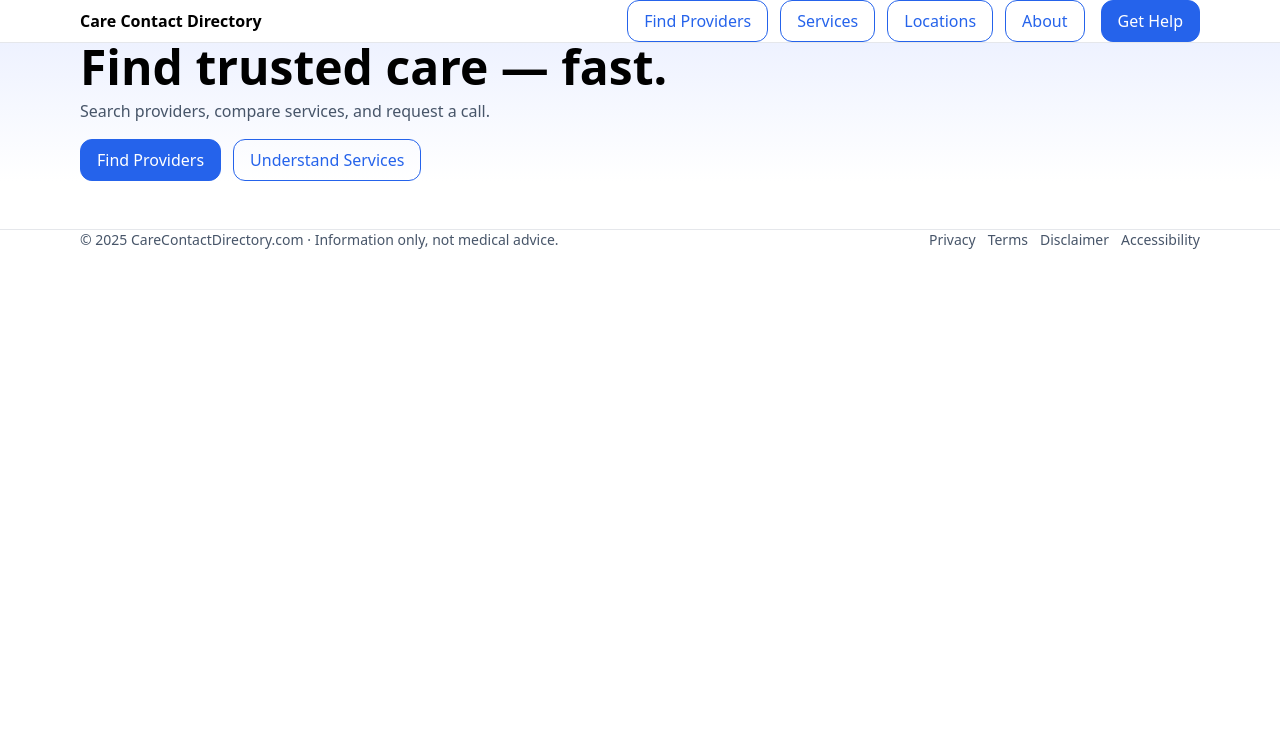
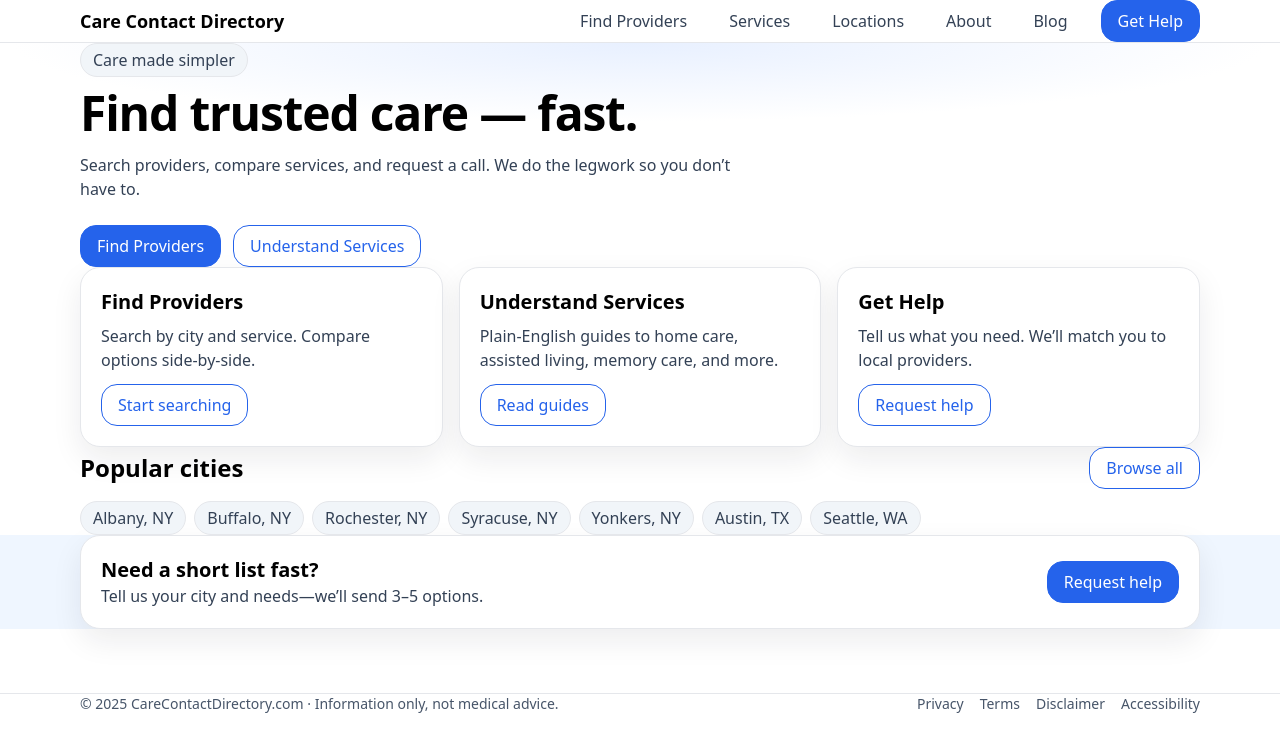
Before and after one commit to Gr3enWinter/carecontact-next, a Next.js app: page / in a window 1280 px wide. Shown: the top 752 px of the page. Built offline with nearby package versions, Linux system fonts and the light colour scheme.

Commit message:
v1.3 style upgrade

```diff
--- a/app/api/cron/autopost/route.ts
+++ b/app/api/cron/autopost/route.ts
@@ -4,38 +4,88 @@ import { adminClient } from '../../../../src/lib/supabaseServer'
 import { revalidatePath } from 'next/cache'
 
 export const runtime = 'nodejs'
+
 const topics = [
   '10 Questions to Ask a Home Care Provider',
   'Understanding Medicare Coverage for Assisted Living',
-  'How to Spot Elder Abuse'
+  'How to Spot Elder Abuse',
 ]
-function slugify(s: string){ return s.toLowerCase().replace(/[^a-z0-9]+/g,'-').replace(/(^-|-$)/g,'') }
-async function fetchPexelsImage(query: string){
+
+function slugify(s: string) {
+  return s.toLowerCase().replace(/[^a-z0-9]+/g, '-').replace(/(^-|-$)/g, '')
+}
+
+async function fetchPexelsImage(query: string) {
   const key = process.env.PEXELS_API_KEY
-  if(!key) return null
-  try{
-    const res = await fetch(`https://api.pexels.com/v1/search?per_page=1&query=${encodeURIComponent(query)}`, { headers: { Authorization: key } })
-    if(!res.ok) return null
+  if (!key) return null
+  try {
+    const res = await fetch(
+      `https://api.pexels.com/v1/search?per_page=1&query=${encodeURIComponent(query)}`,
+      { headers: { Authorization: key } }
+    )
+    if (!res.ok) return null
     const json = await res.json()
     const photo = json?.photos?.[0]
     return photo?.src?.large || photo?.src?.medium || null
-  }catch{return null}
+  } catch {
+    return null
+  }
 }
-export async function GET(){
+
+export async function GET() {
   const topic = topics[Math.floor(Math.random() * topics.length)]
+
   const apiKey = process.env.OPENAI_API_KEY
-  if(!apiKey) return NextResponse.json({ ok:false, error: 'Missing OPENAI_API_KEY' }, { status: 500 })
+  if (!apiKey) {
+    return NextResponse.json({ ok: false, error: 'Missing OPENAI_API_KEY' }, { status: 500 })
+  }
+
   const client = new OpenAI({ apiKey })
-  const sys = 'You are a precise, neutral health/elder-care writer. Use H2/H3 headings, short paragraphs, bullets; include a short FAQ. Avoid medical advice.'
+  const sys =
+    'You are a precise, neutral health/elder-care writer. Use H2/H3 headings, short paragraphs, bullets where helpful, and a short FAQ. Avoid medical advice.'
   const user = `Write a blog post titled: "${topic}" for families and care coordinators.`
-  const chat = await client.chat.completions.create({ model: process.env.OPENAI_MODEL || 'gpt-4o-mini', messages: [{ role:'system', content: sys }, { role:'user', content: user }], temperature: 0.4 })
-  let html = chat.choices[0].message?.content || ''
+
+  const chat = await client.chat.completions.create({
+    model: process.env.OPENAI_MODEL || 'gpt-4o-mini',
+    messages: [{ role: 'system', content: sys }, { role: 'user', content: user }],
+    temperature: 0.4,
+  })
+
+  let html = chat.choices?.[0]?.message?.content || ''
+  if (!html) {
+    return NextResponse.json({ ok: false, error: 'Empty generation' }, { status: 500 })
+  }
+
+  // optional hero image
   const hero = await fetchPexelsImage(topic)
-  if(hero){ html = `<figure style="margin:0 0 16px 0"><img alt="${topic}" src="${hero}" style="width:100%;height:auto;border-radius:16px;border:1px solid #e6eaf2" /></figure>` + html }
+  if (hero) {
+    const fig = `<figure style="margin:0 0 16px 0"><img alt="${topic}" src="${hero}" style="width:100%;height:auto;border-radius:16px;border:1px solid #e6eaf2" /></figure>`
+    html = fig + html
+  }
+
   const supa = adminClient()
-  const slug = slugify(topic)
-  const { error } = await supa.from('posts').insert({ slug, title: topic, html })
-  if(error) return NextResponse.json({ ok:false, error: error.message }, { status: 500 })
-  try{ revalidatePath('/blog') }catch{}
+
+  // ensure unique slug
+  const base = slugify(topic)
+  let slug = base
+
+  // try insert
+  let { error } = await supa.from('posts').insert({ slug, title: topic, html })
+
+  // if slug conflict, append timestamp and retry once
+  if (error && /slug/i.test(error.message)) {
+    const ts = new Date().toISOString().replace(/[^0-9]/g, '').slice(0, 12) // yyyymmddhhmm
+    slug = `${base}-${ts}`
+    ;({ error } = await supa.from('posts').insert({ slug, title: topic, html }))
+  }
+
+  if (error) {
+    return NextResponse.json({ ok: false, error: error.message }, { status: 500 })
+  }
+
+  try {
+    revalidatePath('/blog')
+  } catch {}
+
   return NextResponse.json({ ok: true, slug, hero: !!hero })
 }
--- a/app/blog/page.tsx
+++ b/app/blog/page.tsx
@@ -1,41 +1,19 @@
 import Link from 'next/link'
-import { adminClient } from '../../src/lib/supabaseServer' // use '@/src/...' if your alias works
-
-function strip(html: string) {
-  return html.replace(/<[^>]*>/g, ' ').replace(/\s+/g, ' ').trim()
+import { adminClient } from '../../src/lib/supabaseServer'
+function strip(html:string){return html.replace(/<[^>]*>/g,' ').replace(/\s+/g,' ').trim()}
+export default async function BlogIndex(){
+  const supa=adminClient()
+  const { data: posts, error } = await supa.from('posts').select('slug,title,html,created_at').order('created_at',{ascending:false}).limit(50)
+  if(error) return <div className="container py-10">Failed to load posts.</div>
+  return (<div className="container py-10">
+    <h1 className="text-3xl font-bold mb-3">Blog</h1>
+    <div className="grid grid-cols-1 md:grid-cols-2 gap-4">
+      {(posts??[]).map(p=>(<article key={p.slug} className="card">
+        <h2 className="text-xl font-semibold"><Link href={`/blog/${p.slug}`}>{p.title}</Link></h2>
+        <div className="text-xs text-slate-600 mt-1">{new Date(p.created_at as string).toLocaleDateString()}</div>
+        <p className="text-slate-700 mt-2">{strip((p.html as string)||'').slice(0,180)}…</p>
+        <div className="mt-3"><Link href={`/blog/${p.slug}`} className="btn">Read more</Link></div>
+      </article>))}
+    </div>
+  </div>)
 }
-
-export default async function BlogIndex() {
-  const supa = adminClient()
-  const { data: posts, error } = await supa
-    .from('posts')
-    .select('slug,title,html,created_at')
-    .order('created_at', { ascending: false })
-    .limit(50)
-
-  if (error) return <div className="container py-10">Failed to load posts.</div>
-
-  return (
-    <div className="container py-10">
-      <h1 className="text-3xl font-bold mb-3">Blog</h1>
-      <div className="grid-cards">
-        {(posts ?? []).map(p => (
-          <article key={p.slug} className="card">
-            <h2 className="text-xl font-semibold">
-              <Link href={`/blog/${p.slug}`}>{p.title}</Link>
-            </h2>
-            <div className="text-xs text-slate-500 mt-1">
-              {new Date(p.created_at as string).toLocaleDateString()}
-            </div>
-            <p className="text-slate-700 mt-2">
-              {strip((p.html as string) || '').slice(0, 180)}…
-            </p>
-            <div className="mt-3">
-              <Link href={`/blog/${p.slug}`} className="btn">Read more</Link>
-            </div>
-          </article>
-        ))}
-      </div>
-    </div>
-  )
-}
--- a/app/layout.tsx
+++ b/app/layout.tsx
@@ -1 +1,34 @@
-import '@/styles/globals.css';import Link from 'next/link';export const metadata={title:'Care Contact Directory',description:'Find trusted care—fast.'};export default function RootLayout({children}:{children:React.ReactNode}){return (<html lang='en'><body><header className='border-b sticky top-0 bg-white/80 backdrop-blur z-50'><div className='container flex items-center gap-4 py-3'><Link href='/' className='font-extrabold'>Care Contact Directory</Link><nav className='ml-auto hidden md:flex gap-3'><Link href='/find-providers' className='btn'>Find Providers</Link><Link href='/services' className='btn'>Services</Link><Link href='/locations' className='btn'>Locations</Link><Link href='/about' className='btn'>About</Link></nav><Link href='/contact' className='btn btn-primary'>Get Help</Link></div></header><main>{children}</main><footer className='mt-12 border-t'><div className='container py-6 text-sm text-slate-600 flex items-center justify-between flex-wrap gap-2'><div>© {new Date().getFullYear()} CareContactDirectory.com · Information only, not medical advice.</div><nav className='flex gap-3'><Link href='/privacy'>Privacy</Link><Link href='/terms'>Terms</Link><Link href='/disclaimer'>Disclaimer</Link><Link href='/accessibility'>Accessibility</Link></nav></div></footer></body></html>) }
+import '@/styles/globals.css'
+import Link from 'next/link'
+
+export const metadata = { title: 'Care Contact Directory', description: 'Find trusted care—fast.' }
+
+export default function RootLayout({ children }: { children: React.ReactNode }){
+  return (<html lang="en"><body>
+    <header className="sticky top-0 z-50 bg-white/80 backdrop-blur border-b">
+      <div className="container flex items-center gap-4 py-3">
+        <Link href="/" className="font-extrabold text-lg">Care Contact Directory</Link>
+        <nav className="ml-auto hidden md:flex gap-2">
+          <Link href="/find-providers" className="btn btn-ghost">Find Providers</Link>
+          <Link href="/services" className="btn btn-ghost">Services</Link>
+          <Link href="/locations" className="btn btn-ghost">Locations</Link>
+          <Link href="/about" className="btn btn-ghost">About</Link>
+          <Link href="/blog" className="btn btn-ghost">Blog</Link>
+        </nav>
+        <Link href="/contact" className="btn btn-primary">Get Help</Link>
+      </div>
+    </header>
+    <main>{children}</main>
+    <footer className="mt-16 border-t">
+      <div className="container py-8 text-sm text-slate-600 flex items-center justify-between flex-wrap gap-3">
+        <div>© {new Date().getFullYear()} CareContactDirectory.com · Information only, not medical advice.</div>
+        <nav className="flex gap-4">
+          <Link href="/privacy">Privacy</Link>
+          <Link href="/terms">Terms</Link>
+          <Link href="/disclaimer">Disclaimer</Link>
+          <Link href="/accessibility">Accessibility</Link>
+        </nav>
+      </div>
+    </footer>
+  </body></html>)
+}
--- a/app/page.tsx
+++ b/app/page.tsx
@@ -1 +1,54 @@
-import Link from 'next/link';export default function Home(){return (<div><section className='bg-gradient-to-b from-indigo-50 to-white'><div className='container py-12'><h1 className='text-4xl md:text-5xl font-extrabold'>Find trusted care — fast.</h1><p className='text-slate-600 mt-2 max-w-2xl'>Search providers, compare services, and request a call.</p><div className='mt-4 flex gap-3 flex-wrap'><Link href='/find-providers' className='btn btn-primary'>Find Providers</Link><Link href='/services' className='btn'>Understand Services</Link></div></div></section></div>) }
+import Link from 'next/link'
+const cards=[
+  {title:'Find Providers',body:'Search by city and service. Compare options side-by-side.',href:'/find-providers',cta:'Start searching'},
+  {title:'Understand Services',body:'Plain-English guides to home care, assisted living, memory care, and more.',href:'/services',cta:'Read guides'},
+  {title:'Get Help',body:'Tell us what you need. We’ll match you to local providers.',href:'/contact',cta:'Request help'},
+]
+export default function Home(){return (<div>
+  <section className="relative overflow-hidden">
+    <div className="absolute inset-0 -z-10 bg-[radial-gradient(70%_50%_at_50%_0%,#e8f0ff,transparent_70%)]" />
+    <div className="container py-14">
+      <span className="chip">Care made simpler</span>
+      <h1 className="mt-3 text-4xl md:text-5xl font-extrabold leading-tight tracking-tight">Find trusted care — fast.</h1>
+      <p className="text-slate-700 mt-4 max-w-2xl">Search providers, compare services, and request a call. We do the legwork so you don’t have to.</p>
+      <div className="mt-6 flex gap-3 flex-wrap">
+        <Link href="/find-providers" className="btn btn-primary">Find Providers</Link>
+        <Link href="/services" className="btn">Understand Services</Link>
+      </div>
+    </div>
+  </section>
+  <section className="container py-10">
+    <div className="grid grid-cols-1 md:grid-cols-3 gap-4">
+      {cards.map(c=>(<article key={c.title} className="card">
+        <h2 className="text-xl font-bold">{c.title}</h2>
+        <p className="text-slate-700 mt-2">{c.body}</p>
+        <div className="mt-3"><Link href={c.href} className="btn">{c.cta}</Link></div>
+      </article>))}
+    </div>
+  </section>
+  <section className="container pb-14">
+    <div className="flex items-center justify-between mb-3">
+      <h2 className="text-2xl font-bold">Popular cities</h2>
+      <Link href="/locations" className="btn">Browse all</Link>
+    </div>
+    <div className="flex flex-wrap gap-2">
+      {[
+        {slug:'albany-ny',name:'Albany, NY'},{slug:'buffalo-ny',name:'Buffalo, NY'},
+        {slug:'rochester-ny',name:'Rochester, NY'},{slug:'syracuse-ny',name:'Syracuse, NY'},
+        {slug:'yonkers-ny',name:'Yonkers, NY'},{slug:'austin-tx',name:'Austin, TX'},
+        {slug:'seattle-wa',name:'Seattle, WA'},
+      ].map(c=><Link key={c.slug} href={`/locations/${c.slug}`} className="chip">{c.name}</Link>)}
+    </div>
+  </section>
+  <section className="bg-blue-50">
+    <div className="container py-12">
+      <div className="card flex flex-col md:flex-row md:items-center gap-4 justify-between">
+        <div>
+          <h3 className="text-xl font-bold">Need a short list fast?</h3>
+          <p className="text-slate-700">Tell us your city and needs—we’ll send 3–5 options.</p>
+        </div>
+        <Link href="/contact" className="btn btn-primary">Request help</Link>
+      </div>
+    </div>
+  </section>
+</div>)}
--- a/package.json
+++ b/package.json
@@ -16,6 +16,7 @@
     "react-dom": "18.2.0"
   },
   "devDependencies": {
+    "@tailwindcss/typography": "^0.5.19",
     "@types/react": "19.2.2",
     "autoprefixer": "10.4.20",
     "eslint": "8.57.0",
--- a/src/styles/globals.css
+++ b/src/styles/globals.css
@@ -1 +1,13 @@
-@tailwind base;@tailwind components;@tailwind utilities;.container{max-width:72rem;margin:0 auto;padding:0 1rem}.btn{display:inline-flex;align-items:center;gap:.5rem;padding:.5rem 1rem;border-radius:.75rem;border:1px solid #2563eb;color:#2563eb}.btn-primary{background:#2563eb;color:#fff}.card{border-radius:1rem;border:1px solid #e5e7eb;background:#f8fafc;padding:1rem;box-shadow:0 12px 30px rgba(20,25,40,.08)}.grid-cards{display:grid;gap:1rem;grid-template-columns:repeat(auto-fit,minmax(220px,1fr))}input,select{border-radius:.75rem;border:1px solid #e5e7eb;padding:.5rem .75rem}
+@tailwind base;@tailwind components;@tailwind utilities;
+:root{--radius:1rem}
+.container{max-width:72rem;margin:0 auto;padding:0 1rem}
+.btn{display:inline-flex;align-items:center;gap:.5rem;padding:.5rem 1rem;border-radius:1rem;border:1px solid #2563eb;background:#fff;color:#2563eb;font-weight:500;transition:.2s}
+.btn:hover{box-shadow:0 12px 30px rgba(20,25,40,.08)}
+.btn-primary{background:#2563eb;color:#fff;border-color:#2563eb}
+.btn-ghost{border-color:transparent;color:#334155}
+.card{border-radius:1.25rem;border:1px solid #e5e7eb;background:#fff;padding:1.25rem;box-shadow:0 12px 30px rgba(20,25,40,.08)}
+.chip{display:inline-flex;align-items:center;padding:.25rem .75rem;border-radius:999px;border:1px solid #e5e7eb;background:#f1f5f9;color:#334155}
+.prose img{border-radius:1.25rem;border:1px solid #e5e7eb}
+input,textarea,select{width:100%;border-radius:1rem;border:1px solid #e5e7eb;padding:.5rem .75rem;outline:none}
+input:focus,textarea:focus,select:focus{box-shadow:0 0 0 4px rgba(37,99,235,.15)}
+label{font-size:.875rem;color:#475569}
--- a/tailwind.config.ts
+++ b/tailwind.config.ts
@@ -1 +1,18 @@
-export default { content:['./app/**/*.{ts,tsx}','./src/**/*.{ts,tsx}'], theme:{extend:{}}, plugins:[] }
+import type { Config } from 'tailwindcss'
+import typography from '@tailwindcss/typography'
+
+export default {
+  content: ['./app/**/*.{ts,tsx}','./src/**/*.{ts,tsx}'],
+  theme: {
+    container: { center: true, padding: '1rem', screens: { lg: '960px', xl: '1120px', '2xl': '1280px' } },
+    extend: {
+      colors: {
+        brand: { DEFAULT: '#2563eb', soft: '#e8f0ff', dark: '#1e40af' },
+        ink: { 50:'#f8fafc', 100:'#f1f5f9', 600:'#475569', 700:'#334155', 900:'#0f172a' }
+      },
+      boxShadow: { soft: '0 12px 30px rgba(20,25,40,.08)', ring: '0 0 0 4px rgba(37,99,235,0.12)' },
+      borderRadius: { xl: '1rem', '2xl':'1.25rem' }
+    }
+  },
+  plugins: [typography],
+} satisfies Config
```
Also changed, not shown: app/blog/[slug]/page.tsx (+13 -26 lines), PACKAGE-NOTES.txt (added), 2 other files (tests, documents, lock files or other folders).
